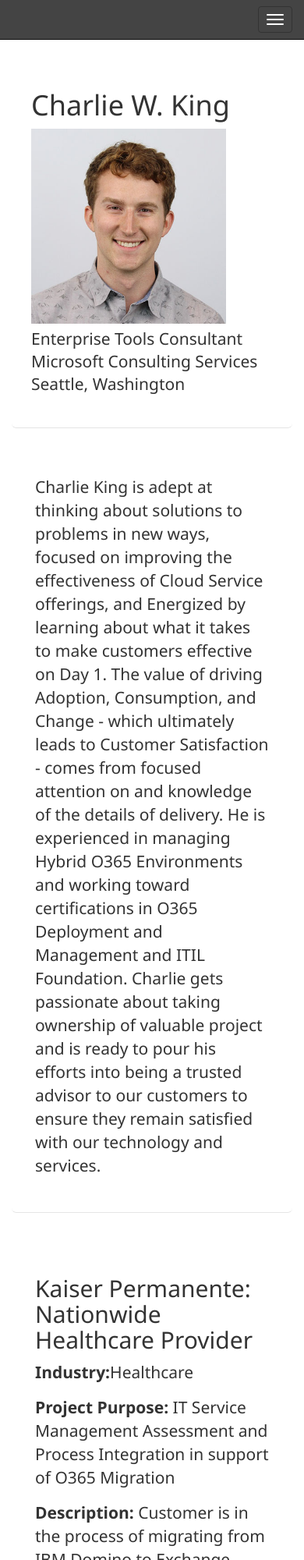
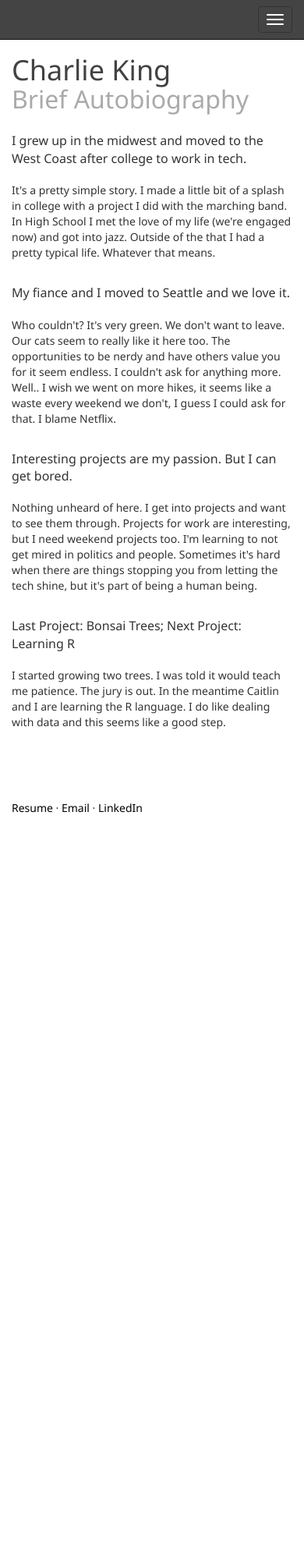
Before and after one commit to Charliewking/charliewking.github.io, a plain HTML site: page page2.html in a window 390 px wide. Shown: the top 2000 px of the page at 78% size. After the commit the page ends 1076 px from the top, so only its background shows below. Drawn offline with nearby package versions, Linux system fonts and the light colour scheme.

Commit message:
Made some more changes.

```diff
--- a/css/CSS.css
+++ b/css/CSS.css
@@ -55,7 +55,9 @@ a 		{color:#000000;text-decoration:none;}
 a.banner	{color:#ffffff;text-decoration:none;}
 a.mouseon	{color:#FFFFFF;text-decoration:none;}
 
-ul 		{line-height:1.5;}
+ul 		{	line-height:1.5;
+			padding-left: 0px;
+		}
 li		{list-style-type: none;}
 
 div.big		{background-color:white;padding:15px;padding-right:50px;
--- a/index.html
+++ b/index.html
@@ -9,8 +9,8 @@
 
 	<TITLE>Charlie King Home</TITLE>
 
-	<!-- Original js file -->
-    <script type="text/javascript" src="js/myFile.js" ></script>
+	<!-- Original js file
+    <script type="text/javascript" src="js/myFile.js" ></script> -->
 
     <!-- Bootstrap core CSS -->
     <link href="css/bootstrap.min.css" rel="stylesheet">
@@ -77,21 +77,26 @@
 
 	<div class="row">
 		<div class="col-md-6">
-			<h3>Skills</h3>
+			<h3 style="margin-bottom:20px;">Skills</h3>
 				<ul>
 					<li><h5>Technical</h5></li>
 					<li>O365 Deployment Consultant</li>
 					<li>AngularJS Web Developer</li>
 					<li>Certified Azure Architect</li>
+					<li>Java, C++, C, C#</li>
+					<li>javascript, HTML, CSS</li>
+					<li>R, AngularJS, SQL</li>
+					<li>Eclipse, Visual Studio</li>
 					<li><h5>Less Technical</h5></li>
 					<li>Adoption & Change Management</li>
 					<li>IT Service Management</li>
 					<li>Migration Planning</li>
+					<li>Photoshop, Painting, Trumpet</li>
 				</ul>
 			</div>
 
 		<div class="col-md-6">
-			<h3>Experience</h3>
+			<h3 style="margin-bottom:20px;" >Experience</h3>
 				<ul>
 					<li><h5>BJC Healthcare</h5></li>
 					<li>Powershell Scripting</li>
--- a/page2.html
+++ b/page2.html
@@ -1,24 +1,21 @@
 
 <!DOCTYPE html>
-<html lang="en">
   <head>
     <meta charset="utf-8">
     <meta http-equiv="X-UA-Compatible" content="IE=edge">
     <meta name="viewport" content="width=device-width, initial-scale=1">
     <meta name="description" content="">
     <meta name="author" content="">
-    <link rel="shortcut icon" href="../../assets/ico/favicon.ico">
 
 	<TITLE>Charlie King Home</TITLE>
 
-	<!-- Original js file -->
-    <script type="text/javascript" src="js/myFile.js" ></script>
+	<!-- Original js file
+    <script type="text/javascript" src="js/myFile.js" ></script> -->
 
     <!-- Bootstrap core CSS -->
     <link href="css/bootstrap.min.css" rel="stylesheet">
 
     <!-- Custom styles for this template -->
-    <link href="css/starter-template.css" rel="stylesheet">
     <link href="css/jumbotron-narrow.css" rel="stylesheet">
 
     <!-- Original CSS document -->
@@ -58,69 +55,39 @@
       </div>
     </div>
 
-      <div class="jumbotron" style="margin-top:50px;padding:25px;">
-        <h1>Charlie W. King</h1>
-        <input type="image" src="images/Profile-Copy.jpg" class="image" "alt="Picture of Me"/>
-        <p class="lead">Enterprise Tools Consultant<br>Microsoft Consulting Services<br>Seattle, Washington</p>
-      </div>
+	<div class="row" style="margin-top:30px;">
+		<div class="col-md-12">
+			<h1 style="margin-bottom:-5px;" >Charlie King</h1>
+			<h2 style="margin-top:0px;color:#AAAAAA;font-size:xx-large;" class="lead">Brief Autobiography</h2>
 
-        <div class="jumbotron">
+		<p class="lead" >I grew up in the midwest and moved to the West Coast after college to work in tech.</p>
+		<p>
+			It's a pretty simple story. I made a little bit of a splash in college with a project I did with the marching band. In High School I met the love of my life (we're engaged now) and got into jazz.
+			Outside of the that I had a pretty typical life. Whatever that means.
+		</p><br>
 
+		<p class="lead" >My fiance and I moved to Seattle and we love it.</p>
 		<p>
-		Charlie King is
-adept at thinking about solutions to problems in new ways, focused on improving
-the effectiveness of Cloud Service offerings, and Energized by learning about
-what it takes to make customers effective on Day 1. The value of driving Adoption,
-Consumption, and Change - which ultimately leads to Customer Satisfaction -
-comes from focused attention on and knowledge of the details of delivery. He is
-experienced in managing Hybrid O365 Environments and working toward
-certifications in O365 Deployment and Management and ITIL Foundation. Charlie
-gets passionate about taking ownership of valuable project and is ready to pour
-his efforts into being a trusted advisor to our customers to ensure they remain
-satisfied with our technology and services.
-		</p>
+			Who couldn't? It's very green. We don't want to leave. Our cats seem to really like it here too.
+			The opportunities to be nerdy and have others value you for it seem endless. I couldn't ask for anything more.
+			Well.. I wish we went on more hikes, it seems like a waste every weekend we don't, I guess I could ask for that. I blame Netflix.
+		</p><br>
 
-		</div>
+		<p class="lead" >Interesting projects are my passion. But I can get bored.</p>
+		<p>
+			Nothing unheard of here. I get into projects and want to see them through. Projects for work are interesting, but I need weekend projects too.
+			I'm learning to not get mired in politics and people.
+			Sometimes it's hard when there are things stopping you from letting the tech shine, but it's part of being a human being.
+		</p><br>
 
-		<div class="jumbotron" style="text-align:left;">
-		<h2>Kaiser Permanente: Nationwide Healthcare Provider</h2>
-
-		<p><b><span>Industry:</span></b><span>Healthcare</span></p>
-
-		<p><b><span>Project Purpose: </span></b><span>IT
-		Service Management Assessment and Process Integration in support of O365
-		Migration</span></p>
-
-		<p><b>Description: </b><span>Customer is in the process of migrating from
-		IBM Domino to Exchange Online. I worked as an ITSM consultant to conduct an
-		assessment of the customer IT environment, suggest potential problem areas,
-		develop operational scenarios and integrate Cloud-. Achieving operational
-		readiness to support the migration was the primary outcome of the engagement.</span></p>
-
-		<p><b>Technologies: </b></p>
-
-		<p><span>ITSM – O365 – Hybrid Deployments<br>
-		O365 Admin Center Functionality: Service Health, RBAC, Litigation and
-		eDiscovery Hold, etc.<br>
-		Basics of ITIL</span></p>
-		</div>
+		<p class="lead" >Last Project: Bonsai Trees; Next Project: Learning R</p>
+		<p>
+			I started growing two trees. I was told it would teach me patience. The jury is out. In the meantime Caitlin and I are
+			learning the R language. I do like dealing with data and this seems like a good step.
+		</p><br>
 
 
-        <div class="jumbotron" style="text-align:left;padding:15px;">
-		<p>Technical Skills</p>
-			<ul>
-			<li>
-			Languages: Java, C++, C, C#, javascript, HTML, CSS, AngularJS, SQL
-			</li>
-			<li>
-			Software Experience: Eclipse, Visual Studio, IntelliJ, Linux, GNU
-			</li>
-			<li>
-			Networking: OSI Model, TCP/IP, UDP, HTTP, Router Configuration, Load balancing
-			</li>
-			</ul>
-		</div><!--end big-->
-
+<!--
         <div class="jumbotron" style="text-align:left;padding:15px;">
 	      	<p>Projects </p>
 		<UL>
@@ -134,8 +101,8 @@ satisfied with our technology and services.
 			PayPal Menu - School project
 			</a></li>
 		</UL>
-		</div><!--end big-->
-
+		</div>
+	</div>
         <div class="jumbotron" style="text-align:left;padding:15px;">
 		<p>Spent the beginning of 2013 working as the design editor for a book chronicling the past 135 years of The Ohio State University Marching Band</p>
 		<UL>
@@ -155,12 +122,13 @@ satisfied with our technology and services.
 	<!-- Footer  -->
 
       <!-- FOOTER -->
+	  <br><br><br>
       <footer>
-        <p class="pull-right"><a href="#">Back to top</a></p>
+        <!--p class="pull-right"><a href="#">Back to top</a></p>-->
         <p>
         <a href="backstage/Resume.pdf">Resume</a> &middot;
         <a href="mailto:charliewking@outlook.com">Email</a> &middot;
-        <a href="http://www.digitalliteracyblog.wordpress.com">Digital Literacy Blog</a> &middot;
+        <!--a href="http://www.digitalliteracyblog.wordpress.com">Digital Literacy Blog</a> &middot;-->
         <a href="http://www.linkedin.com/pub/charlie-king/56/a32/398">LinkedIn</a>
         </p>
       </footer>
```
Also changed, not shown: 1 other file.
